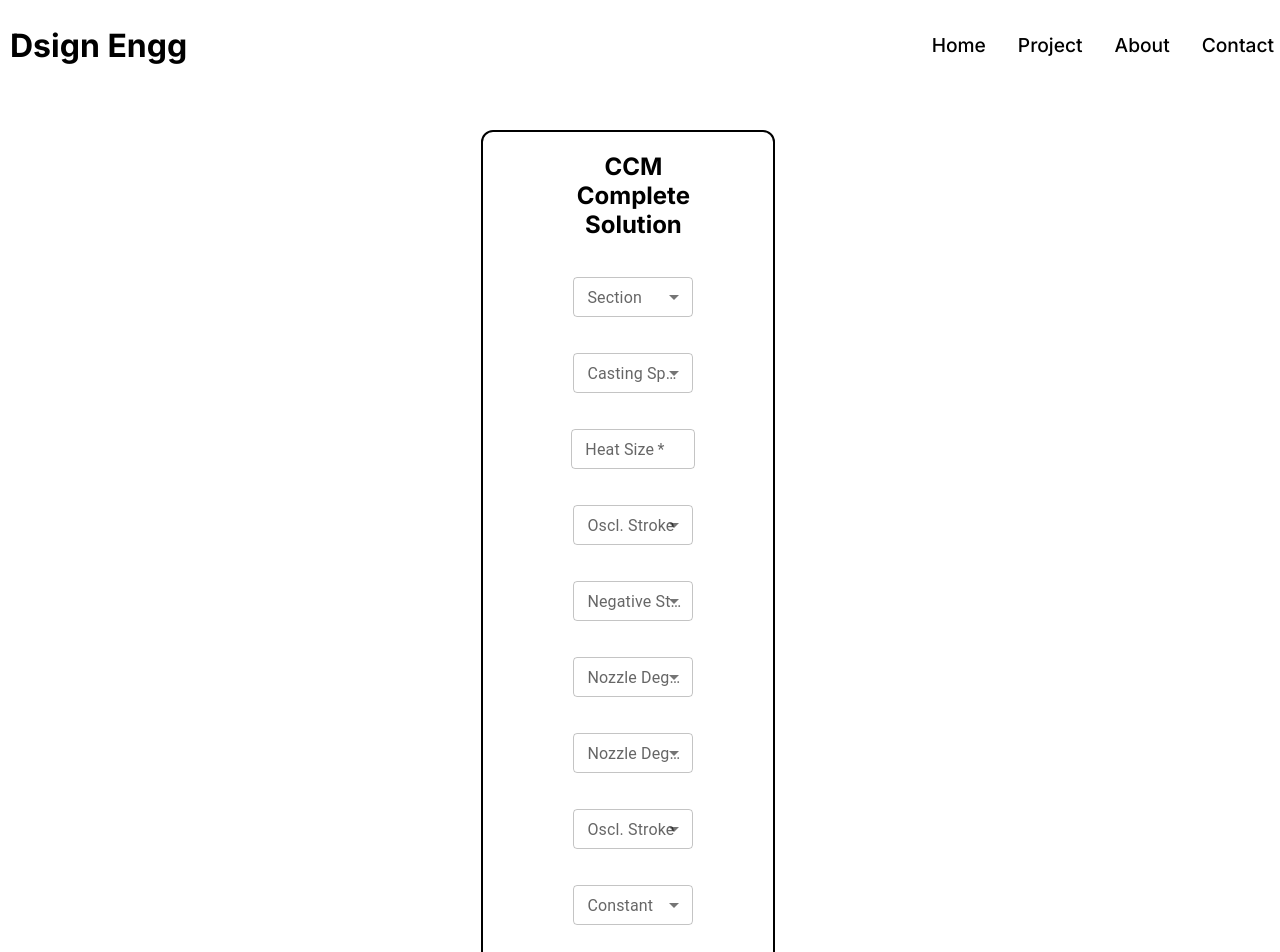
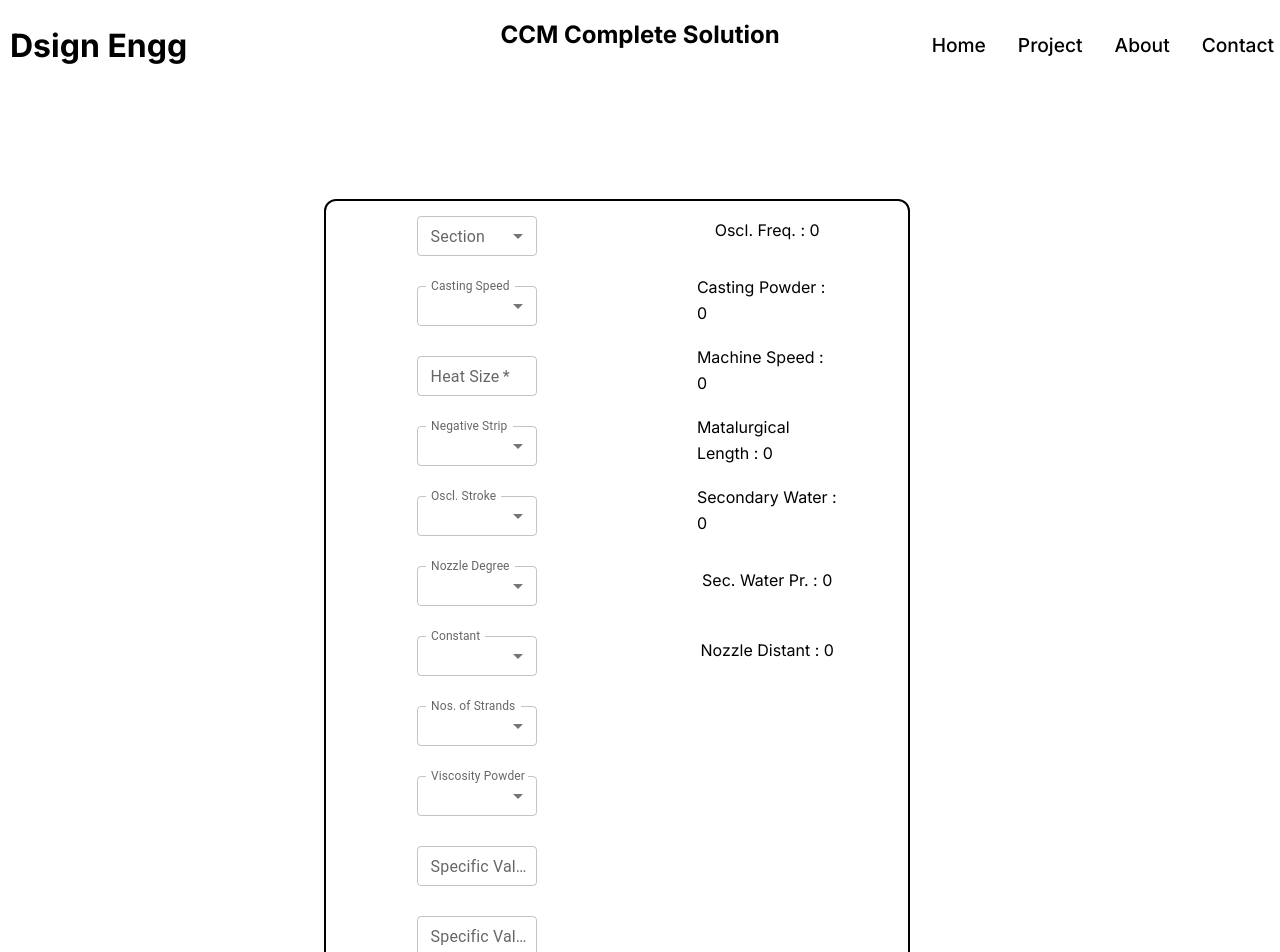
Before and after one commit to Anubhavgupta14/Ladle_Calculator, a Next.js app: page /components/CC_machine in a window 1280 px wide. Shown: the top 952 px of the page. Built offline with nearby package versions, Linux system fonts and the light colour scheme.

Commit message:
Update CC

```diff
--- a/app/components/CC_machine/globals.css
+++ b/app/components/CC_machine/globals.css
@@ -19,6 +19,10 @@ p {
 
   .button:hover {
     background-color: #0056b3;
+  }
+
+  .textfield{
+    width: 120px;
   }
 
   /* Example styles for the Ladlecalculator component */
@@ -67,6 +71,7 @@ p {
   .row {
     display: flex;
     padding: 10px;
+    height: 50px;
   }
 
 
--- a/app/components/CC_machine/page.js
+++ b/app/components/CC_machine/page.js
@@ -13,95 +13,124 @@ import "./globals.css";
 import Header from "../Header";
 import Footer from "../Footer";
 
-const Ladlecalculator = () => {
-  const [topdiameter, setTopdiameter] = useState(null);
-  const [bottomdiameter, setBottomdiameter] = useState(null);
-  const [height, setHeight] = useState(null);
-  const [bottomlining, setBottomlining] = useState(null);
-  const [sidelining, setSidelining] = useState(null);
-  const [freeboard, setFreeboard] = useState(null);
-  const [pieHby3, setPieHby3] = useState(null);
-  const [freeboardleveldiameter, setFreeboardleveldiameter] = useState(0);
-  const [bottomliningleveldiameter, setBottomliningleveldiameter] = useState(0);
-  const [inbetweenheight, setInbetweenheight] = useState(0);
-  const [density, setDensity] = useState(0);
-  const [input1, setInput1] = useState(0);
-  const [input2, setInput2] = useState(0);
-  const [input3, setInput3] = useState(0);
-  const [input4, setInput4] = useState(0);
-  const [input5, setInput5] = useState(0);
-  const [input6, setInput6] = useState(0);
-  const [output1, setOutput1] = useState(0);
-  const [output2, setOutput2] = useState(0);
-  const [output3, setOutput3] = useState(0);
-  const [outputlining1, setOutputlining1] = useState(0);
-  const [outputlining2, setOutputlining2] = useState(0);
-  const [outputlining3, setOutputlining3] = useState(0);
-  const [outputlining4, setOutputlining4] = useState(0);
+const CC_machine = () => {
+  const [section, setSection] = useState("");
+  const [casting_speed, setCasting_speed] = useState(0);
+  const [heat_size, setHeat_size] = useState(0);
+  const [negative_strip, setNegative_strip] = useState(0);
+  const [oscl_stroke, setOscl_stroke] = useState(0);
+  const [oscl_freq, setOscl_freq] = useState(0);
+  const [nozzle_degree, setNozzle_degree] = useState(0);
+  const [constant, setConstant] = useState(0);
+  const [no_of_strands, setNo_of_strands] = useState(0);
+  const [viscosity_powder, setViscosity_powder] = useState(0);
+  const [casting_powder, setCasting_powder] = useState(0);
+  const [machine_speed, setMachine_speed] = useState(0);
+  const [matalurgical_length, setMatalurgical_length] = useState(0);
+  const [secondary_water, setSecondary_water] = useState(0);
+  const [secwater, setSecwater] = useState(0);
+  const [nozzle_distant, setNozzle_distant] = useState(0);
+  const [specific_value, setSpecific_value] = useState(0);
+  const [specific_value2, setSpecific_value2] = useState(0);
+  const [nst, setNst] = useState(0);
+  const [col1, setcol1] = useState(0);
+  const [col2, setcol2] = useState(0);
+
+
 
   const result = () => {
-    event.preventDefault();
-    const inbetweenheight = height - bottomlining - freeboard;
-    setInbetweenheight(inbetweenheight);
-    const pieHby3 = (3.1416 / 3000) * inbetweenheight;
-    // console.log(pieHby3);
-    setPieHby3(pieHby3.toFixed(3));
+    let col1=0;
+    let col2=0;
 
-    const I14 = (0.5 * (topdiameter - bottomdiameter)) / inbetweenheight;
-    const freeboardleveldiameter =
-      topdiameter - 2 * sidelining - I14 * 2 * freeboard;
-    setFreeboardleveldiameter(Math.round(freeboardleveldiameter));
-    // console.log(freeboardleveldiameter)
+    if(section=="100x100"){
+      col1=(78.5)
+      col2=50
+  }
+  else if(section=="110x110"){
+    col1=(94.99)
+    col2=(55)
+  }
+  else if(section=="80x80"){
+    col1=(50.24)
+    col2=(40)
+  }
+  else if(section=="120x120"){
+    col1=(113.04)
+    col2=(60)
+  }
+  else if(section=="125x125"){
+    col1=(122.66)
+    col2=(62.5)
+  }
+  else if(section=="130x130"){
+    col1=(132.67)
+    col2=(65)
+  }
+  else if(section=="140x140"){
+    col1=(153.86)
+    col2=(70)
+  }
+  else if(section=="150x150"){
+    col1=(176.63)
+    col2=(75)
+  }
+  else if(section=="160x160"){
+    col1=(200.96)
+    col2=(80)
+  }
+  else if(section=="200x200"){
+    col1=(314)
+    col2=(100)
+  }
+  else if(section=="200x250"){
+    col1=(392.5)
+    col2=(100)
+  }
+  else if(section=="250x250"){
+    col1=(490.63)
+    col2=(125)
+  }
+  else if(section=="300x200"){
+    col1=(471)
+    col2=(150)
+  }
+  else if(section=="400x200"){
+    col1=(628)
+    col2=(200)
+  }
+  else if(section=="400x400"){
+    col1=(1256)
+    col2=(200)
+  }
 
-    const bottomliningleveldiameter =
-      I14 * 2 * bottomlining + (bottomdiameter - 2 * sidelining);
-    setBottomliningleveldiameter(Math.round(bottomliningleveldiameter));
+
+  setcol1(col1)
+  setcol2(col2)
+
+    const oscl_freq =
+      0.5 * ((casting_speed * 1000 + casting_speed * 1000 * negative_strip) /
+      oscl_stroke);
+    const nst = ((60/(3.1416*oscl_freq))*Math.acos((100*casting_speed)/(3.1416*oscl_freq*oscl_stroke))).toFixed(3)
+
+    const casting_powder = Math.round(1000*((1.7*nst)/(Math.sqrt((casting_speed*viscosity_powder)))))
+    const machine_speed = 2*oscl_freq*oscl_stroke/1000;
+    const matalurgical_length = (casting_speed * (col2/constant) * (col2/constant)).toFixed(2)
+    const secondary_water = ((specific_value2*specific_value*col2*col2*casting_speed*4)/1000).toFixed(2)
+    setOscl_freq(Math.round(oscl_freq))
+    setCasting_powder(casting_powder)
+    setMachine_speed(machine_speed)
+    setMatalurgical_length(matalurgical_length)
+    setSecondary_water(secondary_water)
   };
-
-  const r = Math.floor(bottomliningleveldiameter / 2);
-  const R = Math.floor(freeboardleveldiameter / 2);
-  const temp = ((R * R + R * r + r * r) / 1000000).toFixed(3);
-
-  const result2 = () => {
-    event.preventDefault();
-    const s13 = parseInt(input1) + parseInt(input5) + parseInt(input5);
-    const s14 = parseInt(input2) + parseInt(input5) + parseInt(input5);
-    const s16 = 0.5 * ((s13 - s14) / parseInt(input3));
-    const output1 = s16 * 2 * input6 + s13;
-    const output2 = s14 - s16 * 2 * input4;
-    const output3 = parseInt(input3) + parseInt(input4) + parseInt(input6);
-    setOutput1(Math.round(output1));
-    setOutput2(Math.round(output2));
-    setOutput3(Math.round(output3));
-    setOutputlining1(((3.1416 / 3000) * input3).toFixed(3));
-    setOutputlining2(input1 / 2);
-    setOutputlining3(Math.round(input2 / 2));
-    const temp2 =
-      (outputlining2 * outputlining2 +
-        outputlining2 * outputlining3 +
-        outputlining3 * outputlining3) /
-      1000000;
-  };
-
-  const [section, setSection] = useState("");
-  const [casting_speed, setCasting_speed] = useState("");
-  const [heat_size, setHeat_size] = useState("");
-  const [negative_strip, setNegative_strip] = useState("");
-  const [oscl_stroke, setOscl_stroke] = useState("");
-  const [nozzle_degree, setNozzle_degree] = useState("");
-  const [constant, setConstant] = useState("");
-  const [no_of_strands, setNo_of_strands] = useState("");
-  const [viscosity_powder, setViscosity_powder] = useState("");
-
 
   return (
     <div className="body">
       <Header />
+        <h2 className="head">CCM Complete Solution</h2>
       <div className="main-box">
         <Box component="form">
           <div className="box">
             <div className="content">
-              <h2 className="head">CCM Complete Solution</h2>
               <div className="row">
                 <FormControl sx={{ m: 1, minWidth: 120 }} size="small">
                   <InputLabel id="demo-select-small-label">Section</InputLabel>
@@ -115,27 +144,29 @@ const Ladlecalculator = () => {
                     <MenuItem value="">
                       <em>None</em>
                     </MenuItem>
-                    <MenuItem value={10}>100x100</MenuItem>
-                    <MenuItem value={20}>110x110</MenuItem>
-                    <MenuItem value={20}>80x80</MenuItem>
-                    <MenuItem value={20}>120x120</MenuItem>
-                    <MenuItem value={20}>125x125</MenuItem>
-                    <MenuItem value={20}>130x130</MenuItem>
-                    <MenuItem value={20}>140x140</MenuItem>
-                    <MenuItem value={20}>150x150</MenuItem>
-                    <MenuItem value={20}>160x160</MenuItem>
-                    <MenuItem value={30}>200x200</MenuItem>
-                    <MenuItem value={30}>200x250</MenuItem>
-                    <MenuItem value={30}>250x250</MenuItem>
-                    <MenuItem value={30}>300x200</MenuItem>
-                    <MenuItem value={30}>400x200</MenuItem>
-                    <MenuItem value={30}>400x400</MenuItem>
+                    <MenuItem value={"100x100"}>100x100</MenuItem>
+                    <MenuItem value={"110x110"}>110x110</MenuItem>
+                    <MenuItem value={"80x80"}>80x80</MenuItem>
+                    <MenuItem value={"120x120"}>120x120</MenuItem>
+                    <MenuItem value={"125x125"}>125x125</MenuItem>
+                    <MenuItem value={"130x130"}>130x130</MenuItem>
+                    <MenuItem value={"140x140"}>140x140</MenuItem>
+                    <MenuItem value={"150x150"}>150x150</MenuItem>
+                    <MenuItem value={"160x160"}>160x160</MenuItem>
+                    <MenuItem value={"200x200"}>200x200</MenuItem>
+                    <MenuItem value={"200x250"}>200x250</MenuItem>
+                    <MenuItem value={"250x250"}>250x250</MenuItem>
+                    <MenuItem value={"300x200"}>300x200</MenuItem>
+                    <MenuItem value={"400x200"}>400x200</MenuItem>
+                    <MenuItem value={"400x400"}>400x400</MenuItem>
                   </Select>
                 </FormControl>
               </div>
               <div className="row">
                 <FormControl sx={{ m: 1, minWidth: 120 }} size="small">
-                  <InputLabel id="demo-select-small-label">Casting Speed</InputLabel>
+                  <InputLabel id="demo-select-small-label">
+                    Casting Speed
+                  </InputLabel>
                   <Select
                     labelId="demo-select-small-label"
                     id="demo-select-small"
@@ -170,7 +201,6 @@ const Ladlecalculator = () => {
                     <MenuItem value={2.6}>2.6</MenuItem>
                     <MenuItem value={2.7}>2.7</MenuItem>
                     <MenuItem value={2.8}>2.8</MenuItem>
-                    <MenuItem value={2.8}>2.8</MenuItem>
                     <MenuItem value={2.9}>2.9</MenuItem>
                     <MenuItem value={3}>3</MenuItem>
                     <MenuItem value={3.2}>3.2</MenuItem>
@@ -196,7 +226,36 @@ const Ladlecalculator = () => {
 
               <div className="row">
                 <FormControl sx={{ m: 1, minWidth: 120 }} size="small">
-                  <InputLabel id="demo-select-small-label">Oscl. Stroke</InputLabel>
+                  <InputLabel id="demo-select-small-label">
+                    Negative Strip
+                  </InputLabel>
+                  <Select
+                    labelId="demo-select-small-label"
+                    id="demo-select-small"
+                    value={negative_strip}
+                    label="Negative Strip"
+                    onChange={(e) => setNegative_strip(e.target.value)}
+                  >
+                    <MenuItem value="">
+                      <em>None</em>
+                    </MenuItem>
+                    <MenuItem value={0.26}>0.26</MenuItem>
+                    <MenuItem value={0.27}>0.27</MenuItem>
+                    <MenuItem value={0.28}>0.28</MenuItem>
+                    <MenuItem value={0.29}>0.29</MenuItem>
+                    <MenuItem value={0.3}>0.3</MenuItem>
+                    <MenuItem value={0.31}>0.31</MenuItem>
+                    <MenuItem value={0.32}>0.32</MenuItem>
+                    <MenuItem value={0.33}>0.33</MenuItem>
+                  </Select>
+                </FormControl>
+              </div>
+
+              <div className="row">
+                <FormControl sx={{ m: 1, minWidth: 120 }} size="small">
+                  <InputLabel id="demo-select-small-label">
+                    Oscl. Stroke
+                  </InputLabel>
                   <Select
                     labelId="demo-select-small-label"
                     id="demo-select-small"
@@ -224,64 +283,12 @@ const Ladlecalculator = () => {
                 </FormControl>
               </div>
 
-              <div className="row">
-                <FormControl sx={{ m: 1, minWidth: 120 }} size="small">
-                  <InputLabel id="demo-select-small-label">Negative Strip</InputLabel>
-                  <Select
-                    labelId="demo-select-small-label"
-                    id="demo-select-small"
-                    value={negative_strip}
-                    label="Negative Strip"
-                    onChange={(e) => setNegative_strip(e.target.value)}
-                  >
-                    <MenuItem value="">
-                      <em>None</em>
-                    </MenuItem>
-                    <MenuItem value={0.26}>0.26</MenuItem>
-                    <MenuItem value={0.27}>0.27</MenuItem>
-                    <MenuItem value={0.28}>0.28</MenuItem>
-                    <MenuItem value={0.29}>0.29</MenuItem>
-                    <MenuItem value={0.3}>0.3</MenuItem>
-                    <MenuItem value={0.31}>0.31</MenuItem>
-                    <MenuItem value={0.32}>0.32</MenuItem>
-                    <MenuItem value={0.33}>0.33</MenuItem>
-                  </Select>
-                </FormControl>
-              </div>
 
               <div className="row">
                 <FormControl sx={{ m: 1, minWidth: 120 }} size="small">
-                  <InputLabel id="demo-select-small-label">Nozzle Degree</InputLabel>
-                  <Select
-                    labelId="demo-select-small-label"
-                    id="demo-select-small"
-                    value={oscl_stroke}
-                    label="Oscl. Stroke"
-                    onChange={(e) => setOscl_stroke(e.target.value)}
-                  >
-                    <MenuItem value="">
-                      <em>None</em>
-                    </MenuItem>
-                    <MenuItem value={6}>6</MenuItem>
-                    <MenuItem value={7}>7</MenuItem>
-                    <MenuItem value={8}>8</MenuItem>
-                    <MenuItem value={9}>9</MenuItem>
-                    <MenuItem value={10}>10</MenuItem>
-                    <MenuItem value={11}>11</MenuItem>
-                    <MenuItem value={12}>12</MenuItem>
-                    <MenuItem value={13}>13</MenuItem>
-                    <MenuItem value={14}>14</MenuItem>
-                    <MenuItem value={15}>15</MenuItem>
-                    <MenuItem value={16}>16</MenuItem>
-                    <MenuItem value={17}>17</MenuItem>
-                    <MenuItem value={18}>18</MenuItem>
-                  </Select>
-                </FormControl>
-              </div>
-
-              <div className="row">
-                <FormControl sx={{ m: 1, minWidth: 120 }} size="small">
-                  <InputLabel id="demo-select-small-label">Nozzle Degree</InputLabel>
+                  <InputLabel id="demo-select-small-label">
+                    Nozzle Degree
+                  </InputLabel>
                   <Select
                     labelId="demo-select-small-label"
                     id="demo-select-small"
@@ -295,36 +302,6 @@ const Ladlecalculator = () => {
                     <MenuItem value={65}>65</MenuItem>
                     <MenuItem value={80}>80</MenuItem>
                     <MenuItem value={110}>110</MenuItem>
-                  </Select>
-                </FormControl>
-              </div>
-
-              <div className="row">
-                <FormControl sx={{ m: 1, minWidth: 120 }} size="small">
-                  <InputLabel id="demo-select-small-label">Oscl. Stroke</InputLabel>
-                  <Select
-                    labelId="demo-select-small-label"
-                    id="demo-select-small"
-                    value={oscl_stroke}
-                    label="Oscl. Stroke"
-                    onChange={(e) => setOscl_stroke(e.target.value)}
-                  >
-                    <MenuItem value="">
-                      <em>None</em>
-                    </MenuItem>
-                    <MenuItem value={6}>6</MenuItem>
-                    <MenuItem value={7}>7</MenuItem>
-                    <MenuItem value={8}>8</MenuItem>
-                    <MenuItem value={9}>9</MenuItem>
-                    <MenuItem value={10}>10</MenuItem>
-                    <MenuItem value={11}>11</MenuItem>
-                    <MenuItem value={12}>12</MenuItem>
-                    <MenuItem value={13}>13</MenuItem>
-                    <MenuItem value={14}>14</MenuItem>
-                    <MenuItem value={15}>15</MenuItem>
-                    <MenuItem value={16}>16</MenuItem>
-                    <MenuItem value={17}>17</MenuItem>
-                    <MenuItem value={18}>18</MenuItem>
                   </Select>
                 </FormControl>
               </div>
@@ -357,7 +334,9 @@ const Ladlecalculator = () => {
 
               <div className="row">
                 <FormControl sx={{ m: 1, minWidth: 120 }} size="small">
-                  <InputLabel id="demo-select-small-label">Nos. of Strands</InputLabel>
+                  <InputLabel id="demo-select-small-label">
+                    Nos. of Strands
+                  </InputLabel>
                   <Select
                     labelId="demo-select-small-label"
                     id="demo-select-small"
@@ -378,7 +357,9 @@ const Ladlecalculator = () => {
 
               <div className="row">
                 <FormControl sx={{ m: 1, minWidth: 120 }} size="small">
-                  <InputLabel id="demo-select-small-label">Viscosity Powder</InputLabel>
+                  <InputLabel id="demo-select-small-label">
+                    Viscosity Powder
+                  </InputLabel>
                   <Select
                     labelId="demo-select-small-label"
                     id="demo-select-small"
@@ -400,26 +381,71 @@ const Ladlecalculator = () => {
                 </FormControl>
               </div>
 
-
-
-              {/* <div className="row">
+              <div className="row">
                 <TextField
                   required
                   className="textfield"
+                  size="small"
                   id="outlined-number"
-                  label="Viscosity Powder"
+                  label="Specific Value"
                   variant="outlined"
                   type="number"
-                  onChange={(e) => setDensity(e.target.value)}
+                  onChange={(e) => setSpecific_value(e.target.value)}
                 />
-              </div> */}
+              </div>
+              <div className="row">
+                <TextField
+                  required
+                  className="textfield"
+                  size="small"
+                  id="outlined-number"
+                  label="Specific Value 2"
+                  variant="outlined"
+                  type="number"
+                  onChange={(e) => setSpecific_value2(e.target.value)}
+                />
+              </div>
+
+            </div>
+            <div className="content">
+              <div className="row">
+                <p>Oscl. Freq. : {oscl_freq}</p>
+              </div>
+              <div className="row">
+                <p>Casting Powder : {casting_powder}</p>
+              </div>
+              <div className="row">
+                <p>Machine Speed : {machine_speed}</p>
+              </div>
+              <div className="row">
+                <p>Matalurgical Length : {matalurgical_length}</p>
+              </div>
+              <div className="row">
+                <p>Secondary Water : {secondary_water}</p>
+              </div>
+              <div className="row">
+                <p>Sec. Water Pr. : {secwater}</p>
+              </div>
+              <div className="row">
+                <p>Nozzle Distant : {nozzle_distant}</p>
+              </div>
             </div>
           </div>
         </Box>
-      </div>
+          </div>
+        <Stack spacing={2} direction="row">
+          <button
+            onClick={() => {
+              result();
+            }}
+            className="button"
+          >
+            Calculate
+          </button>
+        </Stack>
       <Footer />
     </div>
   );
 };
 
-export default Ladlecalculator;
+export default CC_machine;
```
